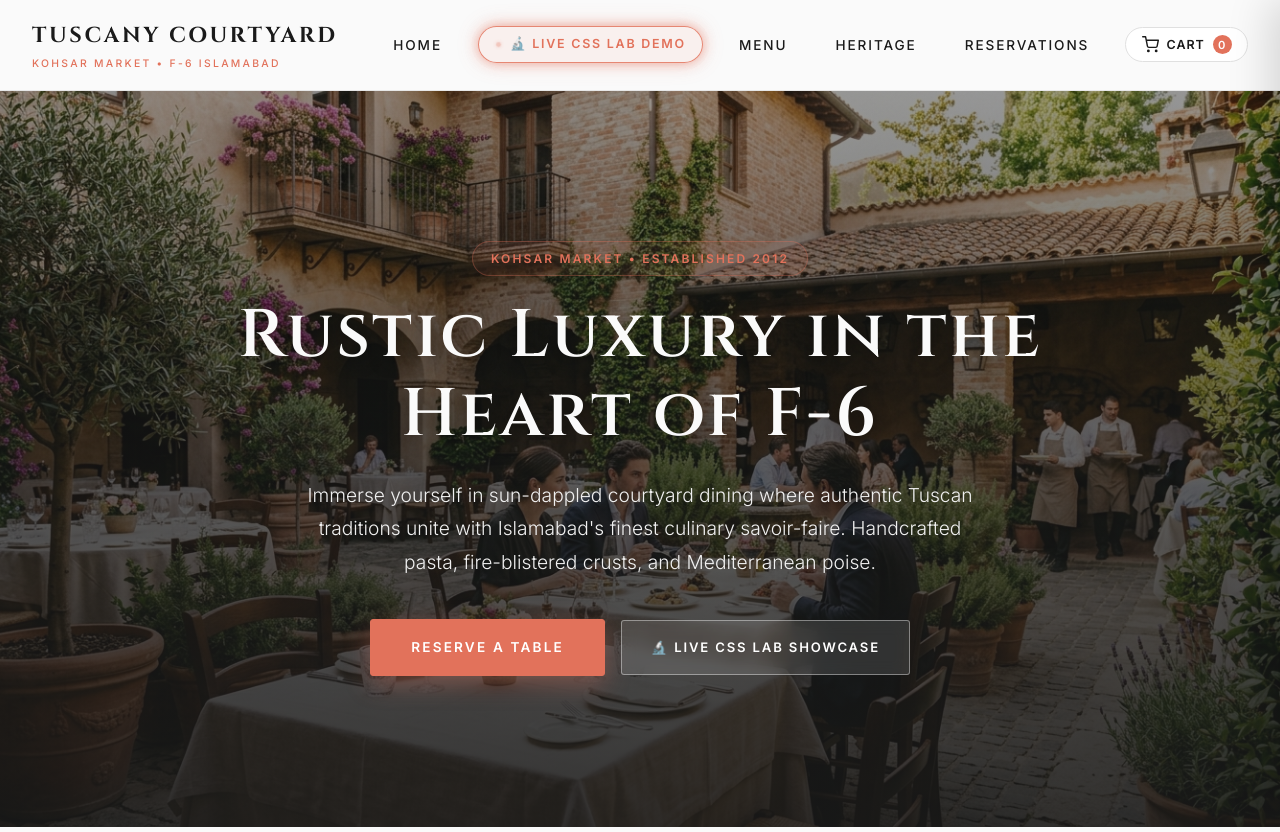
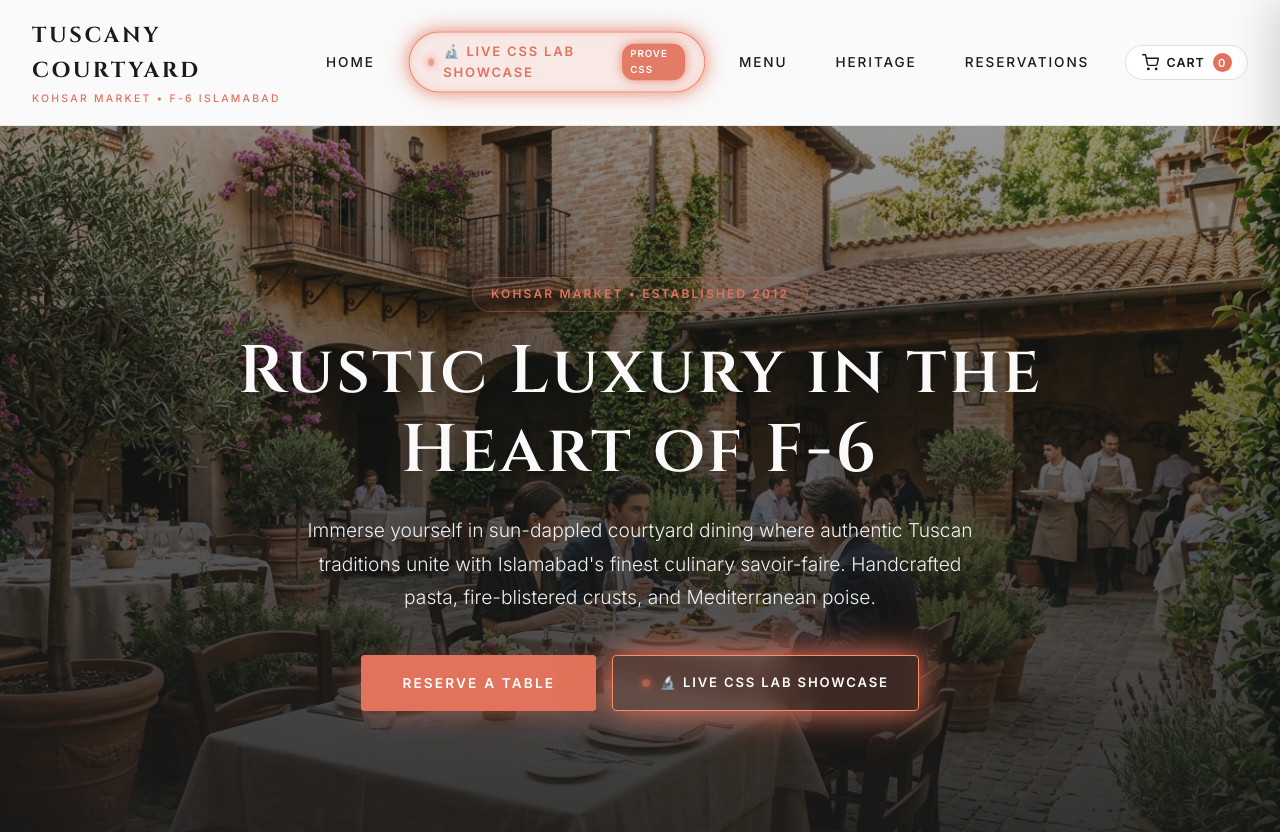
Before and after one commit to muhammad121017/navarious-tuscany-courtyard, a plain HTML site: page index.html in a window 1280 px wide. Shown: the top 832 px of the page. Drawn offline with Linux system fonts and the light colour scheme; a web font is replaced by a local one.

Commit message:
feat: enhance Live CSS Lab Showcase button with intense glowing, pulsing halo, and rapid blinking beacon for high instructor visibility

```diff
--- a/index.html
+++ b/index.html
@@ -70,7 +70,8 @@
           <li class="nav-item">
             <a href="demo.html" class="nav-link lab-glow-btn" title="View Live CSS Mechanics Laboratory">
               <span class="pulse-beacon"></span>
-              <span class="lab-btn-title">&#128300; Live CSS Lab Demo</span>
+              <span class="lab-btn-title">&#128300; Live CSS Lab Showcase</span>
+              <span class="lab-pulse-tag">PROVE CSS</span>
             </a>
           </li>
           <li class="nav-item"><a href="#menu" class="nav-link">Menu</a></li>
@@ -111,6 +112,7 @@
       <div class="hero-actions-row">
         <a href="#reservations" class="btn btn-primary" id="hero-reserve-btn">Reserve a Table</a>
         <a href="demo.html" class="btn btn-hero-lab-link" title="Open Interactive CSS Laboratory">
+          <span class="pulse-beacon"></span>
           &#128300; Live CSS Lab Showcase
         </a>
       </div>
--- a/style.css
+++ b/style.css
@@ -382,68 +382,111 @@ article[data-category="pizza"] {
 }
 
 /* ==========================================================================
-   GLOWING ACADEMIC LAB SHOWCASE BUTTON (Beside Home)
+   GLOWING & BLINKING ACADEMIC LAB SHOWCASE BUTTON (Beside Home)
+   High-visibility luminous pulse engineered for immediate instructor notice
    ========================================================================== */
 .lab-glow-btn {
   display: inline-flex !important;
   align-items: center;
-  gap: 0.5rem;
-  background: rgba(226, 114, 91, 0.08);
-  border: 1px solid #E2725B;
+  gap: 0.55rem;
+  background: rgba(226, 114, 91, 0.12);
+  border: 1.5px solid #E2725B;
   color: #E2725B !important;
-  padding: 0.45rem 1rem !important;
+  padding: 0.5rem 1.15rem !important;
   border-radius: 50px;
-  font-weight: 700 !important;
-  font-size: 0.78rem !important;
+  font-weight: 800 !important;
+  font-size: 0.8rem !important;
   letter-spacing: 0.08em;
   text-transform: uppercase;
   text-decoration: none;
   position: relative;
-  box-shadow: 0 0 12px rgba(226, 114, 91, 0.35);
-  animation: glowPulseAnimation 2.2s infinite ease-in-out;
-  transition: all 0.3s ease-in-out;
+  box-shadow: 0 0 14px rgba(226, 114, 91, 0.5), inset 0 0 8px rgba(226, 114, 91, 0.2);
+  animation: intenseGlowBlink 1.8s infinite ease-in-out;
+  transition: all 0.25s ease-in-out;
 }
 
 .lab-glow-btn:hover {
   background: #E2725B;
   color: #FFFFFF !important;
-  box-shadow: 0 0 20px rgba(226, 114, 91, 0.7), 0 0 35px rgba(226, 114, 91, 0.35);
-  transform: scale(1.04);
+  border-color: #FF7043;
+  box-shadow: 0 0 25px rgba(226, 114, 91, 0.95), 0 0 45px rgba(226, 114, 91, 0.6), inset 0 0 12px rgba(255, 255, 255, 0.5);
+  transform: scale(1.06);
 }
 
 .pulse-beacon {
-  width: 7px;
-  height: 7px;
+  width: 8px;
+  height: 8px;
   background-color: #E2725B;
   border-radius: 50%;
   display: inline-block;
-  box-shadow: 0 0 6px #E2725B;
-  animation: beaconBlink 1.4s infinite ease-in-out;
+  box-shadow: 0 0 8px #E2725B, 0 0 14px #E2725B;
+  animation: beaconBlinkFast 0.9s infinite alternate ease-in-out;
 }
 
 .lab-glow-btn:hover .pulse-beacon {
   background-color: #FFFFFF;
-  box-shadow: 0 0 8px #FFFFFF;
-}
-
-@keyframes glowPulseAnimation {
+  box-shadow: 0 0 10px #FFFFFF, 0 0 18px #FFFFFF;
+}
+
+/* Eye-Catching Action Tag beside text */
+.lab-pulse-tag {
+  background: #E2725B;
+  color: #FFFFFF;
+  font-size: 0.6rem;
+  font-weight: 800;
+  padding: 0.15rem 0.5rem;
+  border-radius: 12px;
+  letter-spacing: 0.1em;
+  margin-left: 0.2rem;
+  box-shadow: 0 0 10px rgba(226, 114, 91, 0.85);
+  animation: tagBlink 1.4s infinite alternate ease-in-out;
+}
+
+.lab-glow-btn:hover .lab-pulse-tag {
+  background: #FFFFFF;
+  color: #E2725B;
+  box-shadow: 0 0 12px #FFFFFF;
+}
+
+/* Luminous High-Intensity Glow & Blink Keyframe Animation */
+@keyframes intenseGlowBlink {
+  0%, 100% {
+    box-shadow: 0 0 10px rgba(226, 114, 91, 0.45), 0 0 18px rgba(226, 114, 91, 0.25), inset 0 0 6px rgba(226, 114, 91, 0.15);
+    border-color: rgba(226, 114, 91, 0.7);
+    background-color: rgba(226, 114, 91, 0.08);
+    transform: scale(1);
+  }
+  50% {
+    box-shadow: 0 0 22px rgba(226, 114, 91, 0.9), 0 0 38px rgba(226, 114, 91, 0.55), inset 0 0 12px rgba(226, 114, 91, 0.35);
+    border-color: #FF6E40;
+    background-color: rgba(226, 114, 91, 0.2);
+    transform: scale(1.04);
+  }
+}
+
+@keyframes beaconBlinkFast {
   0% {
-    box-shadow: 0 0 6px rgba(226, 114, 91, 0.3), 0 0 12px rgba(226, 114, 91, 0.15);
-    border-color: rgba(226, 114, 91, 0.6);
-  }
-  50% {
-    box-shadow: 0 0 16px rgba(226, 114, 91, 0.7), 0 0 28px rgba(226, 114, 91, 0.35);
-    border-color: #E2725B;
+    opacity: 0.35;
+    transform: scale(0.75);
+    box-shadow: 0 0 4px #E2725B;
   }
   100% {
-    box-shadow: 0 0 6px rgba(226, 114, 91, 0.3), 0 0 12px rgba(226, 114, 91, 0.15);
-    border-color: rgba(226, 114, 91, 0.6);
-  }
-}
-
-@keyframes beaconBlink {
-  0%, 100% { opacity: 1; transform: scale(1); }
-  50% { opacity: 0.3; transform: scale(0.65); }
+    opacity: 1;
+    transform: scale(1.35);
+    box-shadow: 0 0 14px #FF5722, 0 0 24px #E2725B;
+  }
+}
+
+@keyframes tagBlink {
+  0% {
+    transform: scale(0.95);
+    opacity: 0.85;
+  }
+  100% {
+    transform: scale(1.08);
+    opacity: 1;
+    box-shadow: 0 0 14px rgba(226, 114, 91, 1);
+  }
 }
 
 
@@ -533,28 +576,44 @@ article[data-category="pizza"] {
 }
 
 .btn-hero-lab-link {
-  background: rgba(255, 255, 255, 0.12);
+  background: rgba(226, 114, 91, 0.2);
   backdrop-filter: blur(8px);
   -webkit-backdrop-filter: blur(8px);
   color: #FFFFFF;
-  border: 1px solid rgba(255, 255, 255, 0.4);
+  border: 1.5px solid #E2725B;
   padding: 1rem 1.8rem;
   font-size: 0.82rem;
   letter-spacing: 0.14em;
   text-transform: uppercase;
-  font-weight: 600;
-  border-radius: 3px;
+  font-weight: 700;
+  border-radius: 4px;
   text-decoration: none;
   transition: all 0.3s ease-in-out;
-  display: inline-block;
+  display: inline-flex;
+  align-items: center;
+  gap: 0.6rem;
+  box-shadow: 0 0 16px rgba(226, 114, 91, 0.6);
+  animation: heroLabBtnGlow 2s infinite ease-in-out;
 }
 
 .btn-hero-lab-link:hover {
   background: #E2725B;
-  border-color: #E2725B;
-  transform: scale(0.98);
-  box-shadow: 0 6px 20px rgba(226, 114, 91, 0.4);
-}
+  border-color: #FF7043;
+  transform: scale(1.03);
+  box-shadow: 0 0 30px rgba(226, 114, 91, 0.95), 0 0 50px rgba(226, 114, 91, 0.5);
+}
+
+@keyframes heroLabBtnGlow {
+  0%, 100% {
+    box-shadow: 0 0 12px rgba(226, 114, 91, 0.45);
+    border-color: #E2725B;
+  }
+  50% {
+    box-shadow: 0 0 28px rgba(226, 114, 91, 0.9), 0 0 45px rgba(226, 114, 91, 0.5);
+    border-color: #FF8A65;
+  }
+}
+
 
 
 
```
